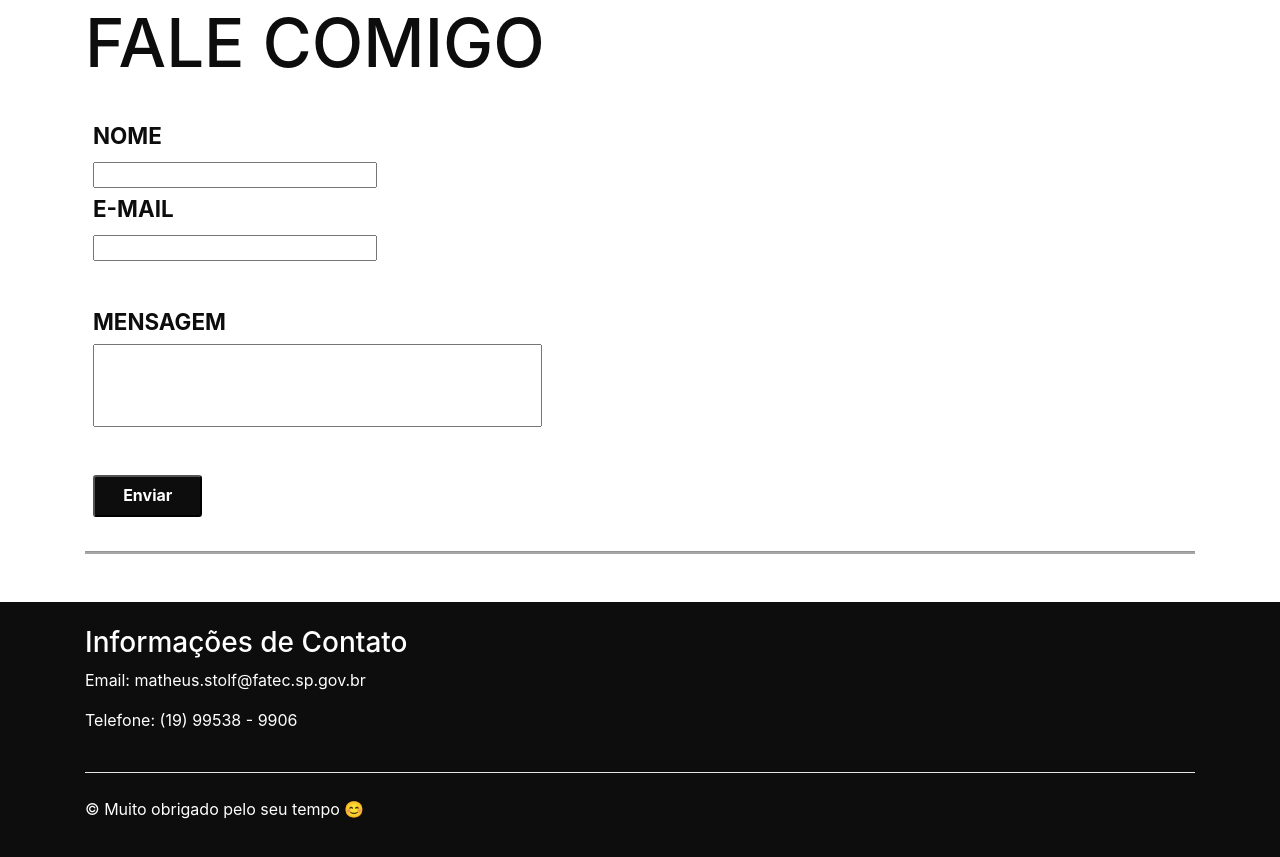
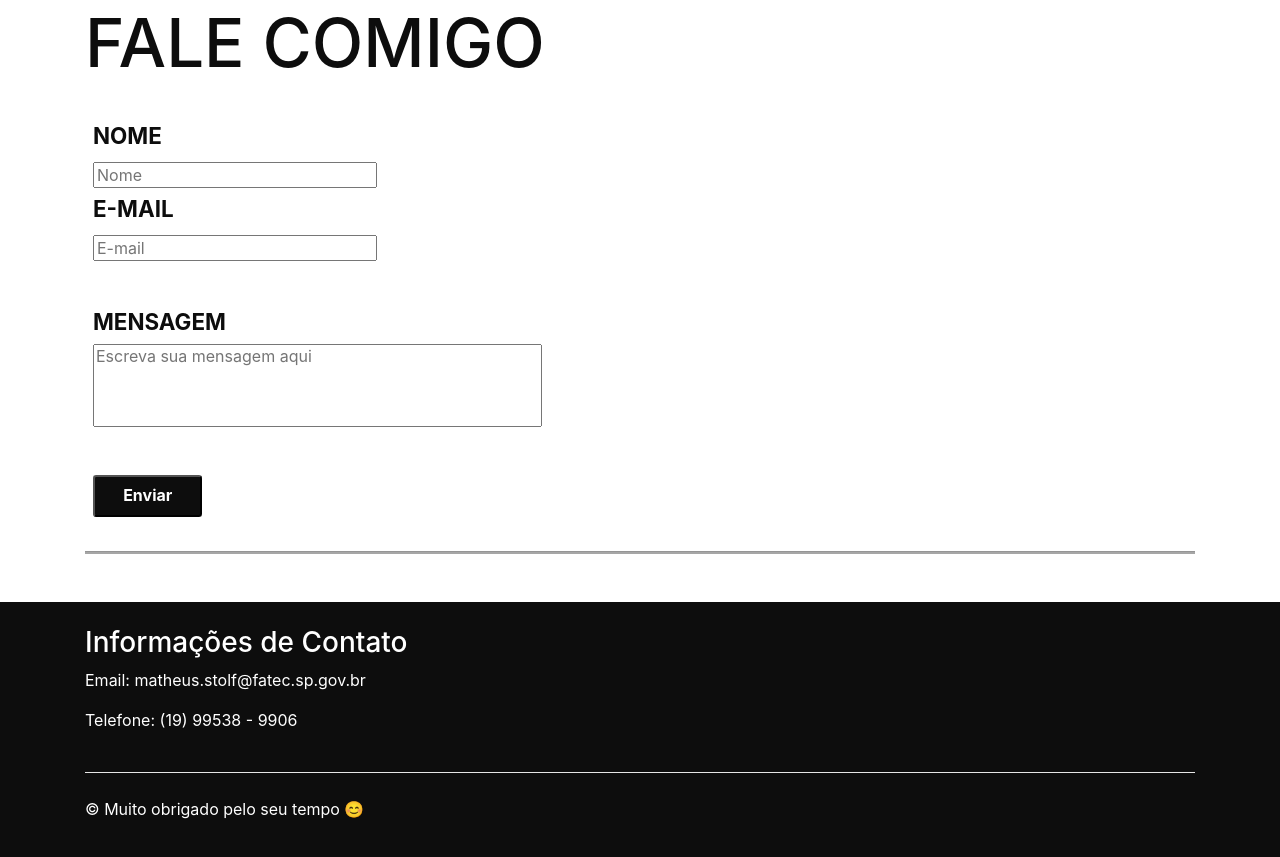
Before and after one commit to Stolf7/meu-site-v2.0, a plain HTML site: page views/index.html in a window 1280 px wide. Shown: the part 3569-4426 px from the top of the page. Drawn offline with nearby package versions, Linux system fonts and the light colour scheme.

Commit message:
Feat enviar e-mail por formulario

```diff
--- a/views/index.html
+++ b/views/index.html
@@ -159,13 +159,13 @@
                 <div class="col-md-12">
                     <div class="formulario">
                         <h6>
-                            <form class="d-flex flex-column p-2" action="" method="post">
+                            <form class="d-flex flex-column p-2" action="mailto:matheus.eu70@outlook.com" method="POST" enctype="application/x-www-form-urlencoded">
                                 <label class="nomeCampos" for="nome">Nome</label>
-                                <input class="campoTexto mt-1" type="text" name="nome" id="nome">
+                                <input class="campoTexto mt-1" type="text" name="nome" id="nome" placeholder="Nome">
                                 <label class="nomeCampos mt-2" for="email">E-mail</label>
-                                <input class="campoTexto mt-1" type="text" name="email" id="email">
+                                <input class="campoTexto mt-1" type="text" name="email" id="email" placeholder="E-mail">
                                 <label class="mt-5 nomeCampos" for="mensagem">Mensagem</label>
-                                <textarea class="campoTextoCx" style="resize:none" rows="4"></textarea>
+                                <textarea class="campoTextoCx" style="resize:none" rows="4" placeholder="Escreva sua mensagem aqui"></textarea>
                                 <input class="botaoEnviar mt-5" type="submit" value="Enviar">
                             </form>
                         </h6>
```
